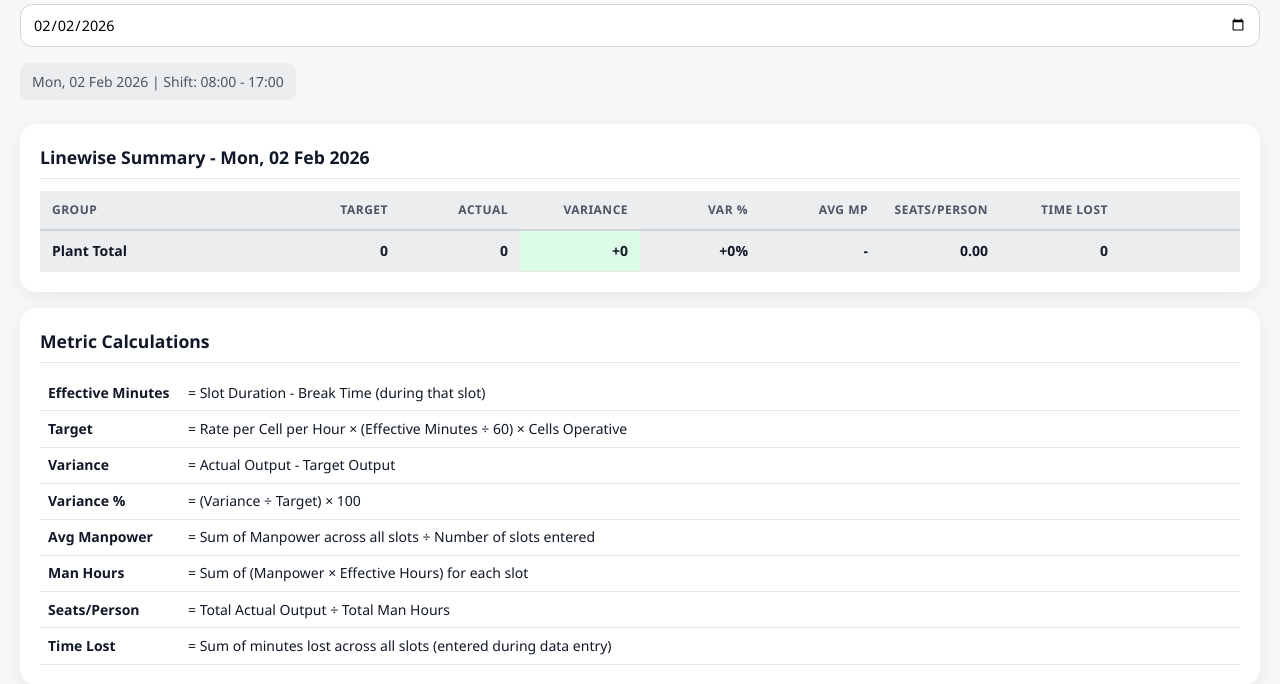
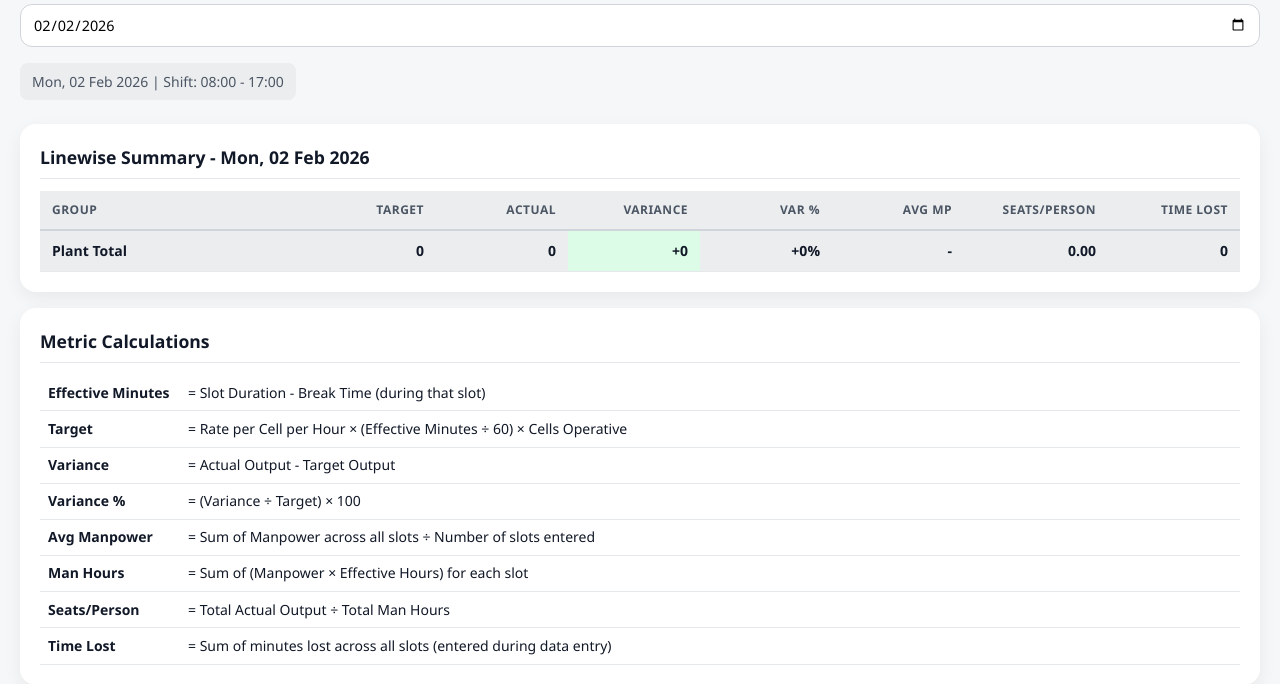
Before and after one commit to tvingale/AssemblyData, a PHP site: page /pages/daily_summary.php in a window 1280 px wide. Shown: the part 186-870 px from the top of the page. Run offline with PHP 8.4, Linux system fonts and the light colour scheme; data that the repository does not hold is empty; some libraries are stand-ins or nearby versions.

Commit message:
Fix column mismatch in daily summary table
- Moved expand arrow (▶) to be inside first td cell via ::before
- Removed redundant "Click to expand" column
- Now 8 columns: Group, Target, Actual, Variance, Var%, Avg MP, Seats/Person, Time Lost
- Fixed colspan for detail rows and footer

Co-Authored-By: Claude Opus 4.5 <noreply@anthropic.com>

```diff
--- a/src/assets/css/style.css
+++ b/src/assets/css/style.css
@@ -590,14 +590,15 @@ table select { width: 140px; }
     cursor: pointer;
     user-select: none;
 }
-.expandable-toggle::before {
+.expandable-toggle td:first-child::before {
     content: '\25B6';
     display: inline-block;
     margin-right: 0.5rem;
     transition: transform 0.2s;
-    font-size: 0.7rem;
+    font-size: 0.65rem;
+    color: var(--neutral-500);
 }
-.expandable-toggle.open::before { transform: rotate(90deg); }
+.expandable-toggle.open td:first-child::before { transform: rotate(90deg); }
 .expandable-detail { display: none; }
 .expandable-detail.open { display: table-row; }
 
--- a/src/pages/daily_summary.php
+++ b/src/pages/daily_summary.php
@@ -83,15 +83,14 @@ include APP_ROOT . '/includes/header.php';
     <div class="table-responsive">
         <table style="table-layout:fixed;">
             <colgroup>
-                <col style="width:20%;">
-                <col style="width:10%;">
-                <col style="width:10%;">
-                <col style="width:10%;">
-                <col style="width:10%;">
-                <col style="width:10%;">
-                <col style="width:10%;">
-                <col style="width:10%;">
-                <col style="width:10%;">
+                <col style="width:22%;">
+                <col style="width:11%;">
+                <col style="width:11%;">
+                <col style="width:11%;">
+                <col style="width:11%;">
+                <col style="width:11%;">
+                <col style="width:12%;">
+                <col style="width:11%;">
             </colgroup>
             <thead>
                 <tr>
@@ -103,7 +102,6 @@ include APP_ROOT . '/includes/header.php';
                     <th class="num">Avg MP</th>
                     <th class="num">Seats/Person</th>
                     <th class="num">Time Lost</th>
-                    <th class="no-print"></th>
                 </tr>
             </thead>
             <tbody>
@@ -121,11 +119,10 @@ include APP_ROOT . '/includes/header.php';
                     <td class="num"><?= number_format($s['total_manpower_avg'], 1) ?></td>
                     <td class="num"><?= number_format($s['seats_per_person'], 2) ?></td>
                     <td class="num"><?= number_format($s['total_downtime_minutes'], 0) ?></td>
-                    <td class="no-print"><small>Click to expand</small></td>
                 </tr>
                 <!-- Expandable detail row -->
                 <tr id="detail-<?= $s['group_id'] ?>" class="expandable-detail">
-                    <td colspan="9" style="padding:0;">
+                    <td colspan="8" style="padding:0;">
                         <?php if (!empty($s['slot_details'])): ?>
                         <table class="table-compact" style="margin:0.5rem 1rem 0.5rem 2rem; width:calc(100% - 3rem);">
                             <thead>
@@ -183,7 +180,6 @@ include APP_ROOT . '/includes/header.php';
                     <td class="num"><?= $groupCount > 0 ? number_format($plantManpower / $groupCount, 1) : '-' ?></td>
                     <td class="num"><strong><?= number_format($plantSeatsPerPerson, 2) ?></strong></td>
                     <td class="num"><strong><?= number_format($plantDowntime, 0) ?></strong></td>
-                    <td class="no-print"></td>
                 </tr>
             </tfoot>
         </table>
```
